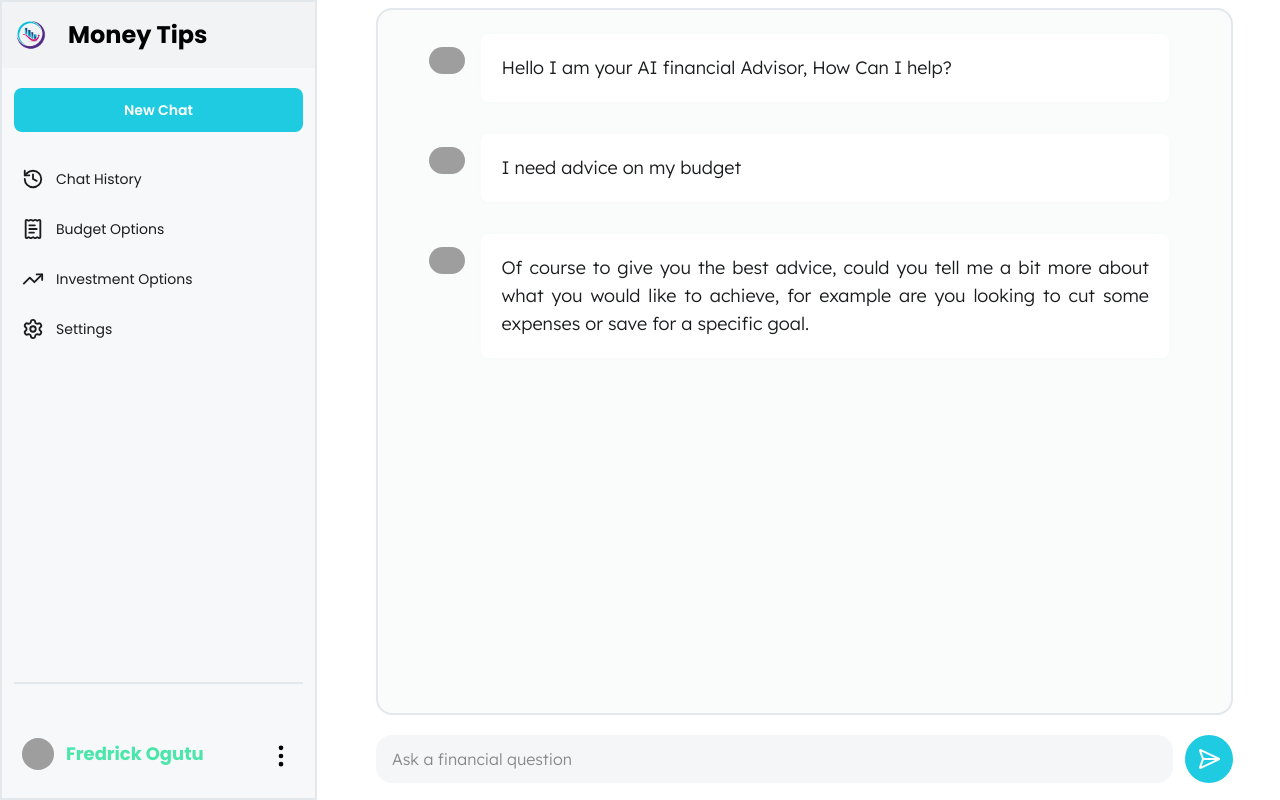
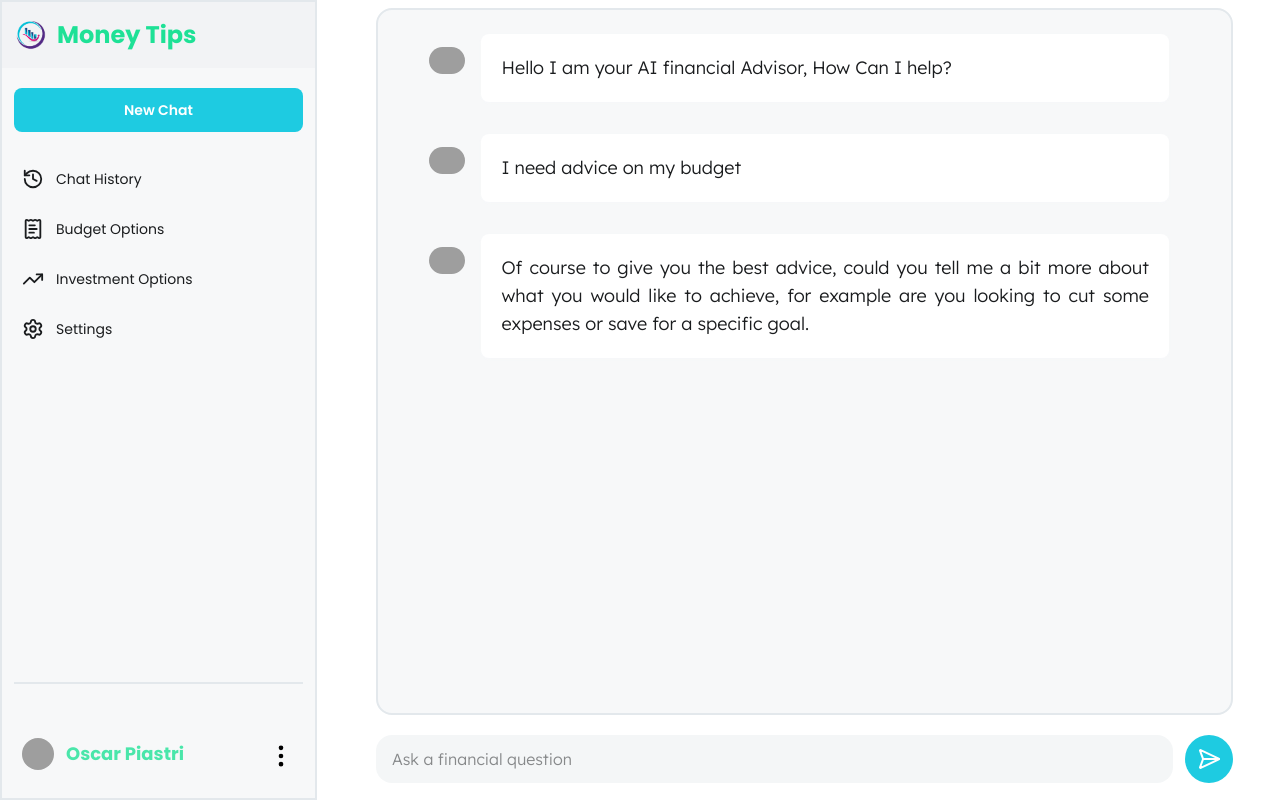
Before and after one commit to fiveace-Merill/Money-Tips-Financial-Advisor, a Next.js app: page /chat in a window 1280 px wide. Built offline with nearby package versions, Linux system fonts and the light colour scheme; grey boxes are pictures that could not be loaded.

Commit message:
some design tweaks across the entire application

```diff
--- a/app/chat/layout.tsx
+++ b/app/chat/layout.tsx
@@ -11,7 +11,7 @@ export default function Layout({ children }: { children: React.ReactNode }) {
         </div>
       </div>
       <section className="w-full basis-11/12 p-2 flex-auto max-w-screen max-h-screen flex flex-col justify-between gap-3 md:gap-6 lg:items-center lg:rounded-2xl lg:gap-3 lg:basis-9/12 lg:min-h-screen">
-        <div className="basis-11/12 overflow-y-scroll w-full h-full rounded-xl bg-background-container/20 border-2 border-background-container md:mx-auto md:w-10/12 lg:flex-1 lg:pt-3 lg:w-11/12 lg:rounded-2xl">
+        <div className="basis-11/12 overflow-y-scroll w-full h-full rounded-xl bg-background-container/30 border-2 border-background-container md:mx-auto md:w-10/12 lg:flex-1 lg:pt-3 lg:w-11/12 lg:rounded-2xl">
           {children}
         </div>
         <footer className="static inset-x-0 bottom-0 w-full basis-1/12 flex justify-center lg:static lg:justify-center">
--- a/components/Navbar.tsx
+++ b/components/Navbar.tsx
@@ -17,11 +17,11 @@ export default function Navbar() {
         <p className={`${poppins.className} text-2xl font-bold`}>Money Tips</p>
       </div>
       <ul className="hidden gap-8 justify-start mx-auto lg:flex">
-        <li className="text-xl font-semibold hover:text-secondary-container">Features</li>
-        <li className="text-xl font-semibold hover:text-secondary-container">Pricing</li>
-        <li className="text-xl font-semibold hover:text-secondary-container">About</li>
+        <li className="text-xl font-semibold hover:text-secondary/50">Features</li>
+        <li className="text-xl font-semibold hover:text-secondary/50">Pricing</li>
+        <li className="text-xl font-semibold hover:text-secondary/50">About</li>
       </ul>
-      <Button className="hidden lg:block bg-primary text-on-primary text-md rounded-full">Get Started</Button>
+      <Button className="hidden lg:flex justify-center items-center bg-primary text-on-primary text-md rounded-full">Get Started</Button>
       <EllipsisVertical size={32} className="lg:hidden" />
     </nav>
   )
--- a/features/chat/components/Navbar.tsx
+++ b/features/chat/components/Navbar.tsx
@@ -1,4 +1,5 @@
 "use client"
+import Link from 'next/link'
 import Image from 'next/image'
 import { useState } from "react"
 import { Menu } from "lucide-react"
@@ -8,13 +9,13 @@ export default function Navbar() {
   const [isOpen, setIsOpen] = useState(false)
   return (
     <div className="relative w-full h-full bg-inherit md:h-auto">
-      <nav className="sticky z-10 inset-x-0 top-0 py-3 px-2 flex justify-start items-center gap-6 lg:w-full lg:static">
+      <nav className="sticky z-10 inset-x-0 top-0 py-3 px-2 flex justify-start items-center gap-3 lg:gap-6 lg:w-full lg:static">
         <Menu
-          size={32}
+          size={28}
           className="cursor-pointer md:hidden"
           onClick={() => setIsOpen(true)}
         />
-        <div className="flex gap-4 items-center">
+        <div className="flex gap-[5px] items-center">
           <Image
             src="/brand_logo.png"
             width={42}
@@ -22,7 +23,7 @@ export default function Navbar() {
             className=""
             alt="brand_logo"
           />
-          <p className="text-lg font-bold lg:text-2xl">Money Tips</p>
+          <Link href="/" className="text-lg text-secondary hover:text-on-primary-container font-bold lg:text-2xl">Money Tips</Link>
         </div>
       </nav>
       {
--- a/features/chat/components/SidebarMenu.tsx
+++ b/features/chat/components/SidebarMenu.tsx
@@ -17,7 +17,7 @@ export default function SidebarMenu({ closeSideBar = () => { } }: { closeSideBar
           <Link key={label} href={route}>
             <div key={label} className="hover:bg-secondary hover:text-on-secondary flex gap-3 py-3 items-center cursor-pointer focus:bg-secondary-container/50 focus:text-on-secondary-container rounded-lg px-2 transition md:h-5/6 md:aspect-square md:text-on-primary-container md:bg-primary-container lg:h-auto lg:text-on-background-container lg:bg-inherit lg:w-full lg:aspect-auto">
               {icon}
-              <p className="text-xl md:hidden lg:block lg:text-sm">{label}</p>
+              <p className="text-sm md:hidden lg:block lg:text-md">{label}</p>
             </div>
           </Link>
         ))}
@@ -26,9 +26,9 @@ export default function SidebarMenu({ closeSideBar = () => { } }: { closeSideBar
         <div className="flex gap-3 items-center cursor-pointer focus:bg-secondary-container/50 focus:text-on-secondary-container rounded-lg transition">
           <Avatar>
             <AvatarImage src="https://github.com/evilrabbit.png" alt="evilrabbit" />
-            <AvatarFallback>F0</AvatarFallback>
+            <AvatarFallback>OP</AvatarFallback>
           </Avatar>
-          <p className="text-md text-secondary/80 hover:text-secondary font-bold lg:text-lg">Fredrick Ogutu</p>
+          <p className="text-md text-secondary/80 hover:text-secondary font-bold lg:text-lg">Oscar Piastri</p>
         </div>
         <EllipsisVertical size={28} />
       </div>
```
